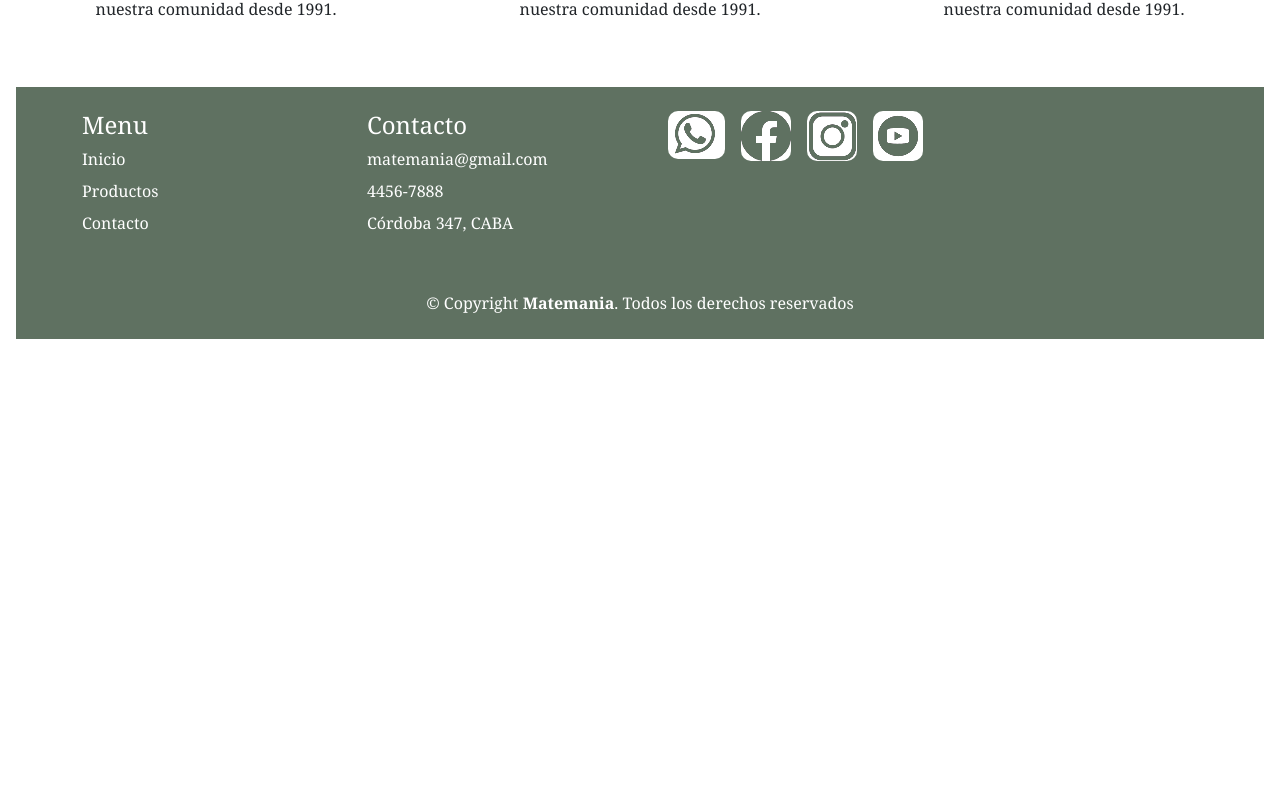
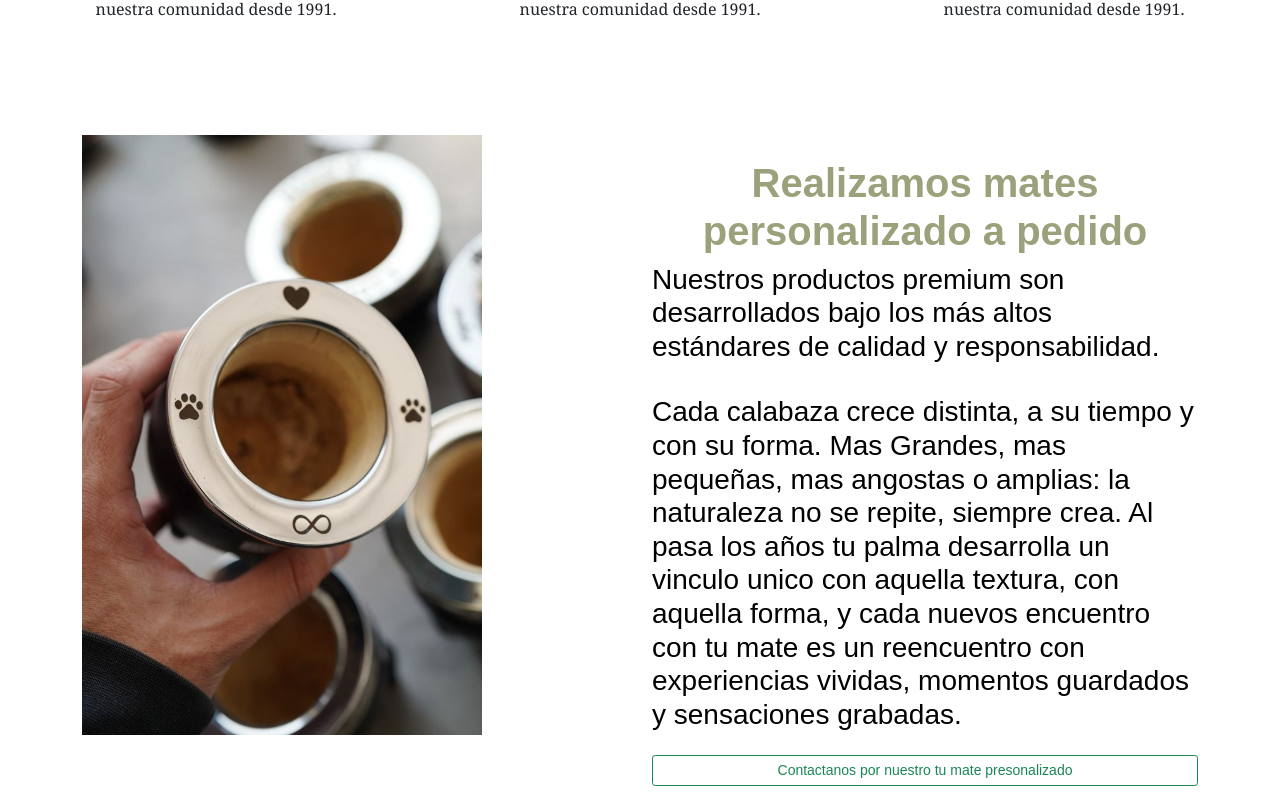
Before and after one commit to villanuevarocio/js_matemania_original, a React (Create React App) app: page / in a window 1280 px wide. Shown: the part 1812-2620 px from the top of the page. Before the commit the page ends 2167 px from the top, so only its background shows below. Built offline with nearby package versions, Linux system fonts and the light colour scheme.

Commit message:
Suma seccion

```diff
--- a/src/components/Fot_prod/FotProd.js
+++ b/src/components/Fot_prod/FotProd.js
@@ -5,17 +5,30 @@ import { personalizado1 } from '../../assets'
 export const FotProd = () => {
     return(
         <section id="foto_prod">
-            <div class="row p-5">
-                <div class="col-md-7">
-                    <h2 class="heading"> Te hacemos tu mate a la medida </h2>
-                    <p class="lead">Realizamos mates personalizados a medida, para que tu mate sea unico.</p>
-                    <div className="mt-5">
-                        <button className="btn btn-sm btn-outline-success"> Contactanos </button>
+            <div className="container py-5">
+
+                <div className="row text-black">
+
+                    <div className="col-lg-6 col-md-12">
+                        <img classNameName="img-responsive" src={personalizado1} width="400px" alt="..." />
                     </div>
+
+                    <div className="col-lg-6 col-md-12 mt-4">
+                        <h1 id="titulo"><strong> Realizamos mates personalizado a pedido</strong> </h1>
+                        <h3> Nuestros productos premium son desarrollados bajo los más altos estándares de calidad y responsabilidad.</h3> <br></br>
+                        <h3>
+                        Cada calabaza crece distinta, a su tiempo y con su forma. Mas Grandes, mas pequeñas, mas angostas o amplias:
+                        la naturaleza no se repite, siempre crea.
+                        Al pasa los años tu palma desarrolla un vinculo unico con aquella textura, con aquella forma,
+                        y cada nuevos encuentro con tu mate es un reencuentro con experiencias vividas, momentos guardados y sensaciones grabadas.
+                        </h3>
+                        <div className="d-grid mt-4">
+                            <button className="btn btn-sm btn-outline-success"> Contactanos por nuestro tu mate presonalizado</button>
+                        </div>
+                    </div>
+
                 </div>
-                <div class="col-md-5">
-                    <img src={personalizado1} className="bd-placeholder-img bd-placeholder-img-lg featurette-image img-fluid mx-auto" width="500" height="500" alt="..." />
-                </div>
+
             </div>
       </section>
 
--- a/src/components/pages/Inicio.js
+++ b/src/components/pages/Inicio.js
@@ -12,7 +12,7 @@ export const Inicio = () => {
       <Carrusel/>
       <Destacados/>
       <Confiar/>
-
+      <FotProd/>
 
     </>
   )
```
Also changed, not shown: src/components/Testimonios/Testimonios.js (added, +15 -0 lines), src/components/Testimonios/Testimonios.css (added).
